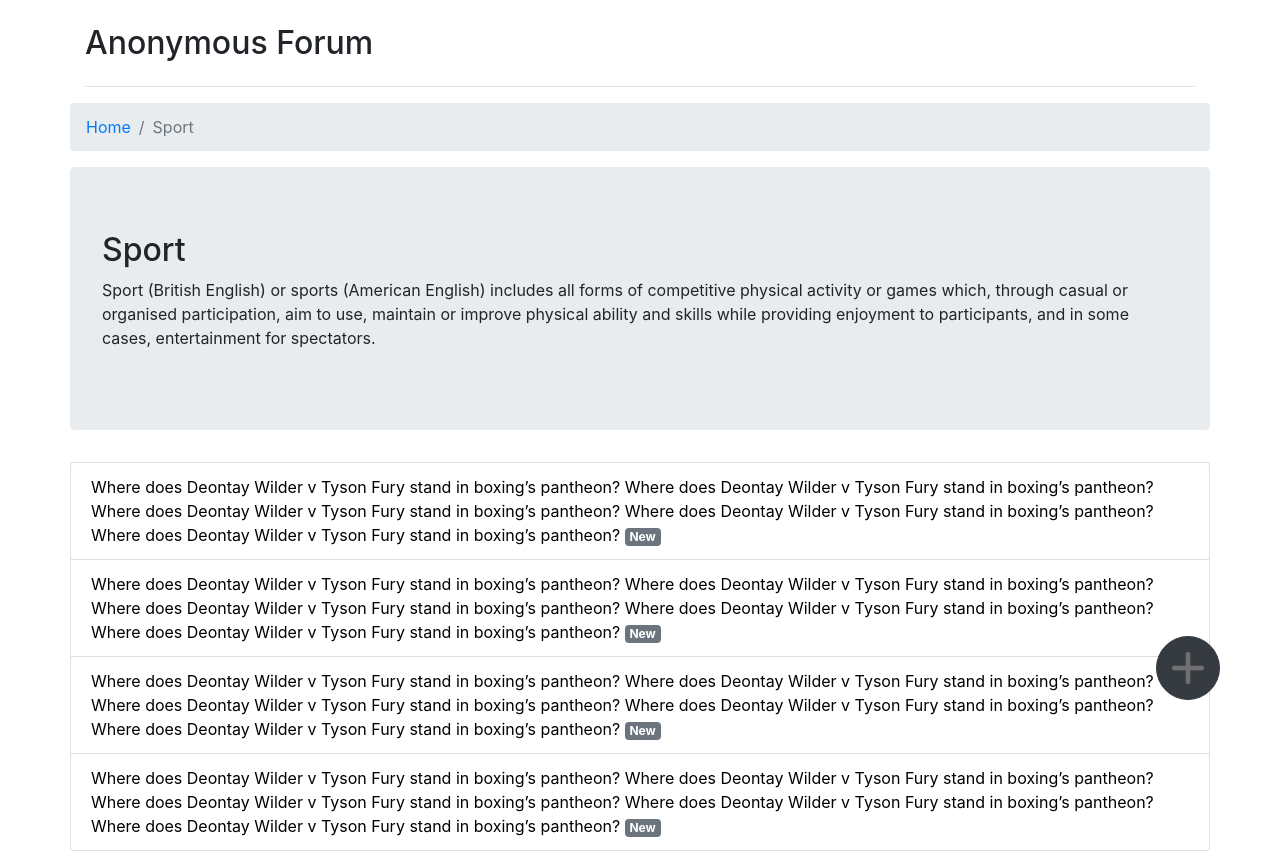
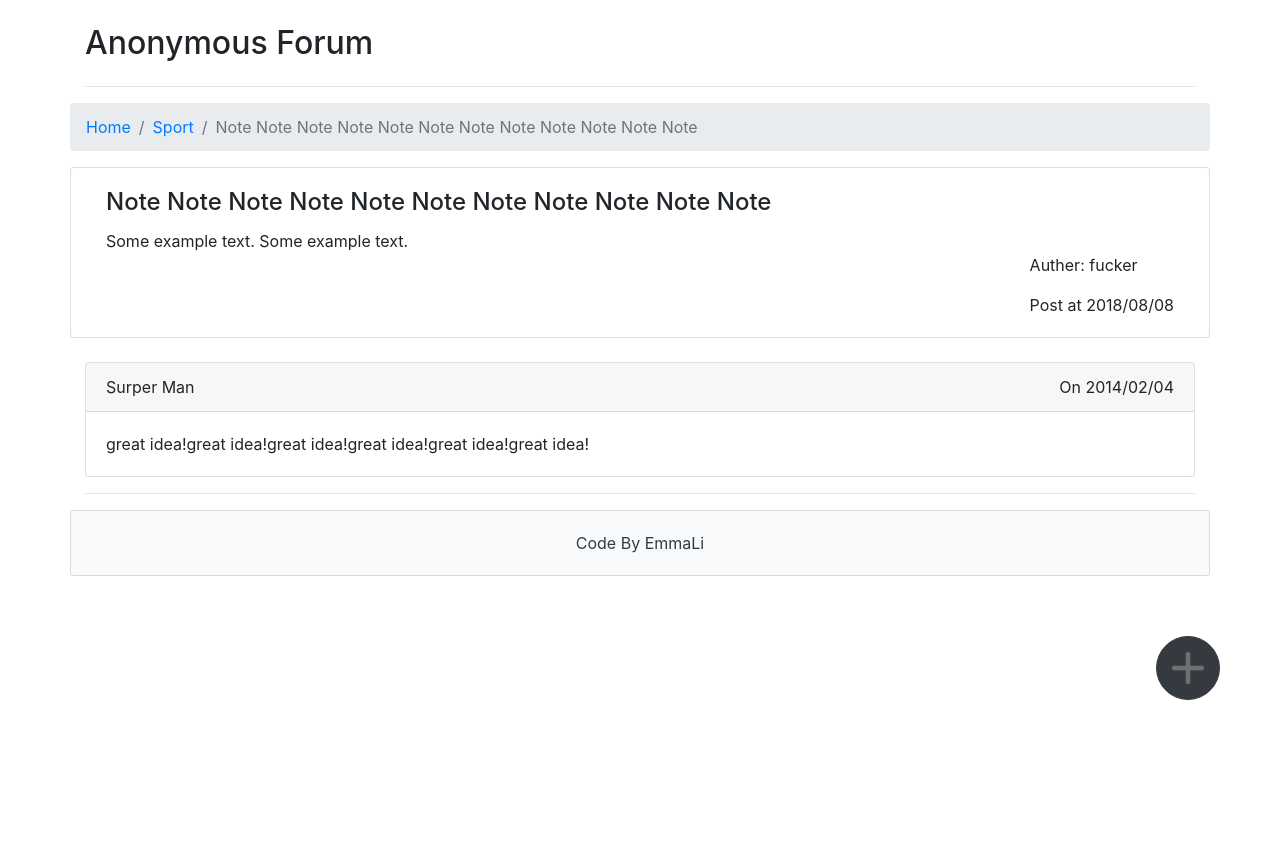
Before and after one commit to OSU-CS290-F18/final-project-404-group, a website: page static/index.html in a window 1280 px wide. Shown: the top 854 px of the page. After the commit the page ends 800 px from the top, so only its background shows below. Drawn offline with nearby package versions, Linux system fonts and the light colour scheme.

Commit message:
Add Post Page

```diff
--- a/static/index.html
+++ b/static/index.html
@@ -68,15 +68,13 @@
             </div>
         </div>
 
-        <div class="">
+        <div class="d-none">
             <button class="btn btn-dark rounded-circle my-add"><img src="./add.png" class="img-fluid" alt="" srcset=""></button>
-            <div>
-                <div class="row">
-                    <ol class="breadcrumb col-12">
-                        <li class="breadcrumb-item"><a href="#">Home</a></li>
-                        <li class="breadcrumb-item active">Sport</li>
-                    </ol>
-                </div>
+            <div class="row">
+                <ol class="breadcrumb col-12">
+                    <li class="breadcrumb-item"><a href="#">Home</a></li>
+                    <li class="breadcrumb-item active">Sport</li>
+                </ol>
             </div>
             <div class="row">
                 <div class="jumbotron col-12">
@@ -97,7 +95,42 @@
         </div>
 
         <div>
-
+            <button class="btn btn-dark rounded-circle my-add"><img src="./add.png" class="img-fluid" alt="" srcset=""></button>
+            <div class="row">
+                <ol class="breadcrumb col-12">
+                    <li class="breadcrumb-item"><a href="#">Home</a></li>
+                    <li class="breadcrumb-item"><a href="#">Sport</a></li>
+                    <li class="breadcrumb-item active">Note Note Note Note Note Note Note Note Note Note Note Note </li>
+                </ol>
+            </div>
+            <div class="row">
+                <div class="card col-12">
+                    <div class="card-body">
+                        <h4 class="card-title"> Note Note Note Note Note Note Note Note Note Note Note</h4>
+                        <div>
+                            <p class="card-text">Some example text. Some example text.</p>
+                        </div>
+                        <div class="float-right">
+                            <p class="card-text">Auther: fucker</p>
+                            <p class="card-text">Post at 2018/08/08</p>
+                        </div>
+                    </div>
+                </div>
+            </div>
+            <br>
+            <div class="row">
+                <div class="col-12">
+                    <div class="card">
+                        <div class="card-header">
+                            <span class="float-left">Surper Man</span>
+                            <span class="float-right">On 2014/02/04</span>
+                        </div>
+                        <div class="card-body">
+                            great idea!great idea!great idea!great idea!great idea!great idea!
+                        </div>
+                    </div>
+                </div>
+            </div>
         </div>
         <hr>
         <div class="row">
```
